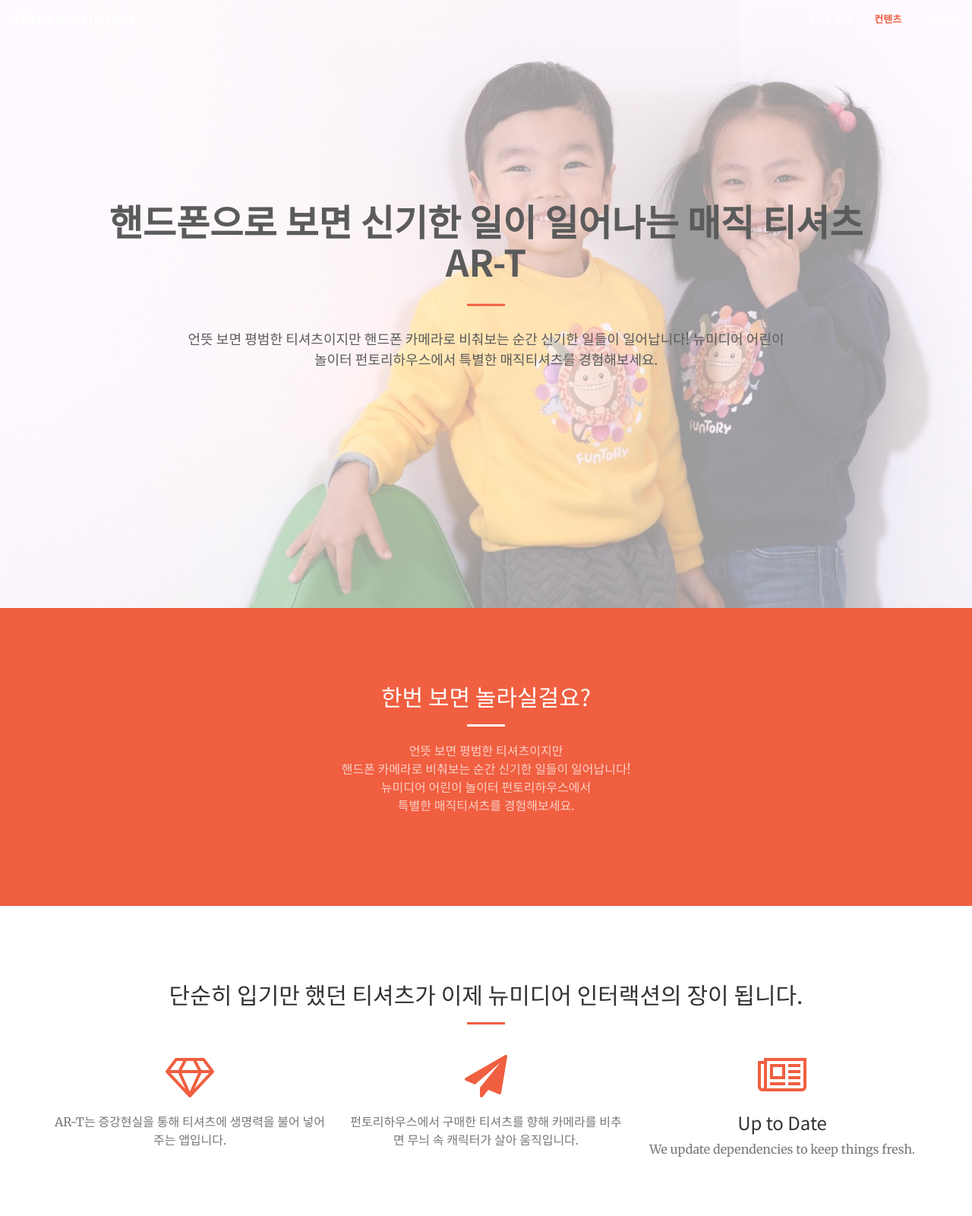
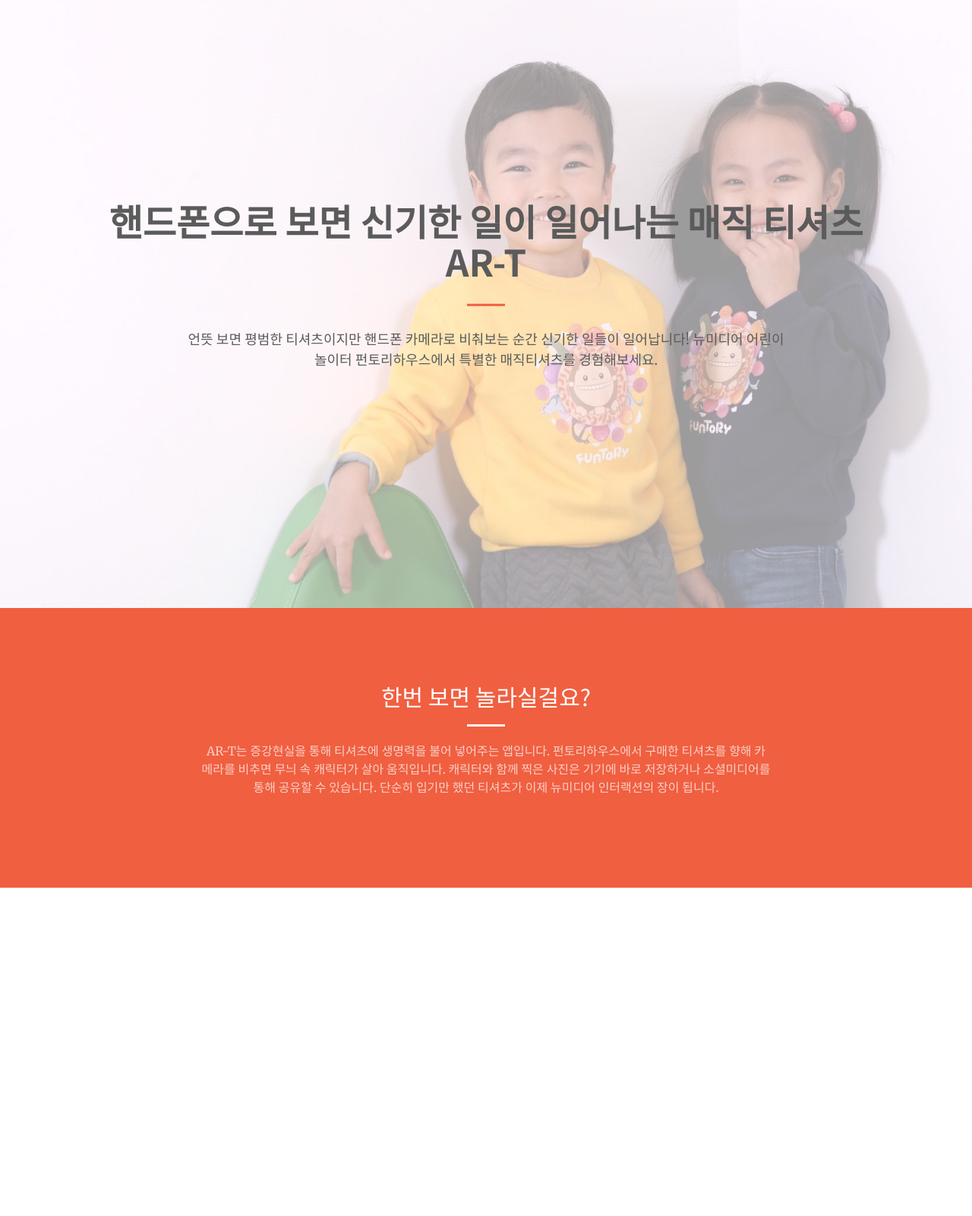
Before and after one commit to funtory/ar-t, a website: page index.html in a window 1280 px wide. Shown: the top 1600 px of the page at 76% size. After the commit the page ends 1168 px from the top, so only its background shows below. Drawn offline with nearby package versions, Linux system fonts and the light colour scheme.

Commit message:
roll back

```diff
--- a/index.html
+++ b/index.html
@@ -37,35 +37,6 @@
 
 <body id="page-top">
 
-    <nav id="mainNav" class="navbar navbar-default navbar-fixed-top">
-        <div class="container-fluid">
-            <!-- Brand and toggle get grouped for better mobile display -->
-            <div class="navbar-header">
-                <button type="button" class="navbar-toggle collapsed" data-toggle="collapse" data-target="#bs-example-navbar-collapse-1">
-                    <span class="sr-only">Toggle navigation</span> Menu <i class="fa fa-bars"></i>
-                </button>
-                <a class="navbar-brand page-scroll" href="#page-top">Start Bootstrap</a>
-            </div>
-
-            <!-- Collect the nav links, forms, and other content for toggling -->
-            <div class="collapse navbar-collapse" id="bs-example-navbar-collapse-1">
-                <ul class="nav navbar-nav navbar-right">
-                    <li>
-                        <a class="page-scroll" href="#intro">AR-T 소개</a>
-                    </li>
-                    <li>
-                        <a class="page-scroll" href="#contents">컨텐츠</a>
-                    </li>
-                    <li>
-                        <a class="page-scroll" href="#download">다운로드</a>
-                    </li>
-                </ul>
-            </div>
-            <!-- /.navbar-collapse -->
-        </div>
-        <!-- /.container-fluid -->
-    </nav>
-
     <header>
         <div class="header-content">
             <div class="header-content-inner">
@@ -77,52 +48,56 @@
         </div>
     </header>
 
-    <section class="bg-primary" id="intro">
+    <section class="bg-primary" id="about">
         <div class="container">
             <div class="row">
                 <div class="col-lg-8 col-lg-offset-2 text-center">
                     <h2 class="section-heading">한번 보면 놀라실걸요?</h2>
                     <hr class="light">
-                    <p class="text-faded">언뜻 보면 평범한 티셔츠이지만<br/>
-                    핸드폰 카메라로 비춰보는 순간 신기한 일들이 일어납니다!<br/>
-                    뉴미디어 어린이 놀이터 펀토리하우스에서<br/>
-                    특별한 매직티셔츠를 경험해보세요.</p>
+                    <p class="text-faded">AR-T는 증강현실을 통해 티셔츠에 생명력을 불어 넣어주는 앱입니다. 펀토리하우스에서 구매한 티셔츠를 향해 카메라를 비추면 무늬 속 캐릭터가 살아 움직입니다. 캐릭터와 함께 찍은 사진은 기기에 바로 저장하거나 소셜미디어를 통해 공유할 수 있습니다. 단순히 입기만 했던 티셔츠가 이제 뉴미디어 인터랙션의 장이 됩니다.</p>
                     <!-- <a href="#services" class="page-scroll btn btn-default btn-xl sr-button">Get Started!</a> -->
                 </div>
             </div>
         </div>
     </section>
 
-   <section id="contents">
+   <!-- <section id="services">
         <div class="container">
             <div class="row">
                 <div class="col-lg-12 text-center">
-                    <h2 class="section-heading">단순히 입기만 했던 티셔츠가 이제 뉴미디어 인터랙션의 장이 됩니다.</h2>
+                    <h2 class="section-heading">At Your Service</h2>
                     <hr class="primary">
                 </div>
             </div>
         </div>
         <div class="container">
             <div class="row">
-                <div class="col-lg-4 col-md-6 text-center">
+                <div class="col-lg-3 col-md-6 text-center">
                     <div class="service-box">
                         <i class="fa fa-4x fa-diamond text-primary sr-icons"></i>
-                        <h3></h3>
-                        <p class="text-muted">AR-T는 증강현실을 통해 티셔츠에 생명력을 불어 넣어주는 앱입니다.</p>
+                        <h3>Sturdy Templates</h3>
+                        <p class="text-muted">Our templates are updated regularly so they don't break.</p>
                     </div>
                 </div>
-                <div class="col-lg-4 col-md-6 text-center">
+                <div class="col-lg-3 col-md-6 text-center">
                     <div class="service-box">
                         <i class="fa fa-4x fa-paper-plane text-primary sr-icons"></i>
-                        <h3></h3>
-                        <p class="text-muted">펀토리하우스에서 구매한 티셔츠를 향해 카메라를 비추면 무늬 속 캐릭터가 살아 움직입니다.</p>
+                        <h3>Ready to Ship</h3>
+                        <p class="text-muted">You can use this theme as is, or you can make changes!</p>
                     </div>
                 </div>
-                <div class="col-lg-4 col-md-6 text-center">
+                <div class="col-lg-3 col-md-6 text-center">
                     <div class="service-box">
                         <i class="fa fa-4x fa-newspaper-o text-primary sr-icons"></i>
                         <h3>Up to Date</h3>
                         <p class="text-muted">We update dependencies to keep things fresh.</p>
+                    </div>
+                </div>
+                <div class="col-lg-3 col-md-6 text-center">
+                    <div class="service-box">
+                        <i class="fa fa-4x fa-heart text-primary sr-icons"></i>
+                        <h3>Made with Love</h3>
+                        <p class="text-muted">You have to make your websites with love these days!</p>
                     </div>
                 </div>
             </div>
```
